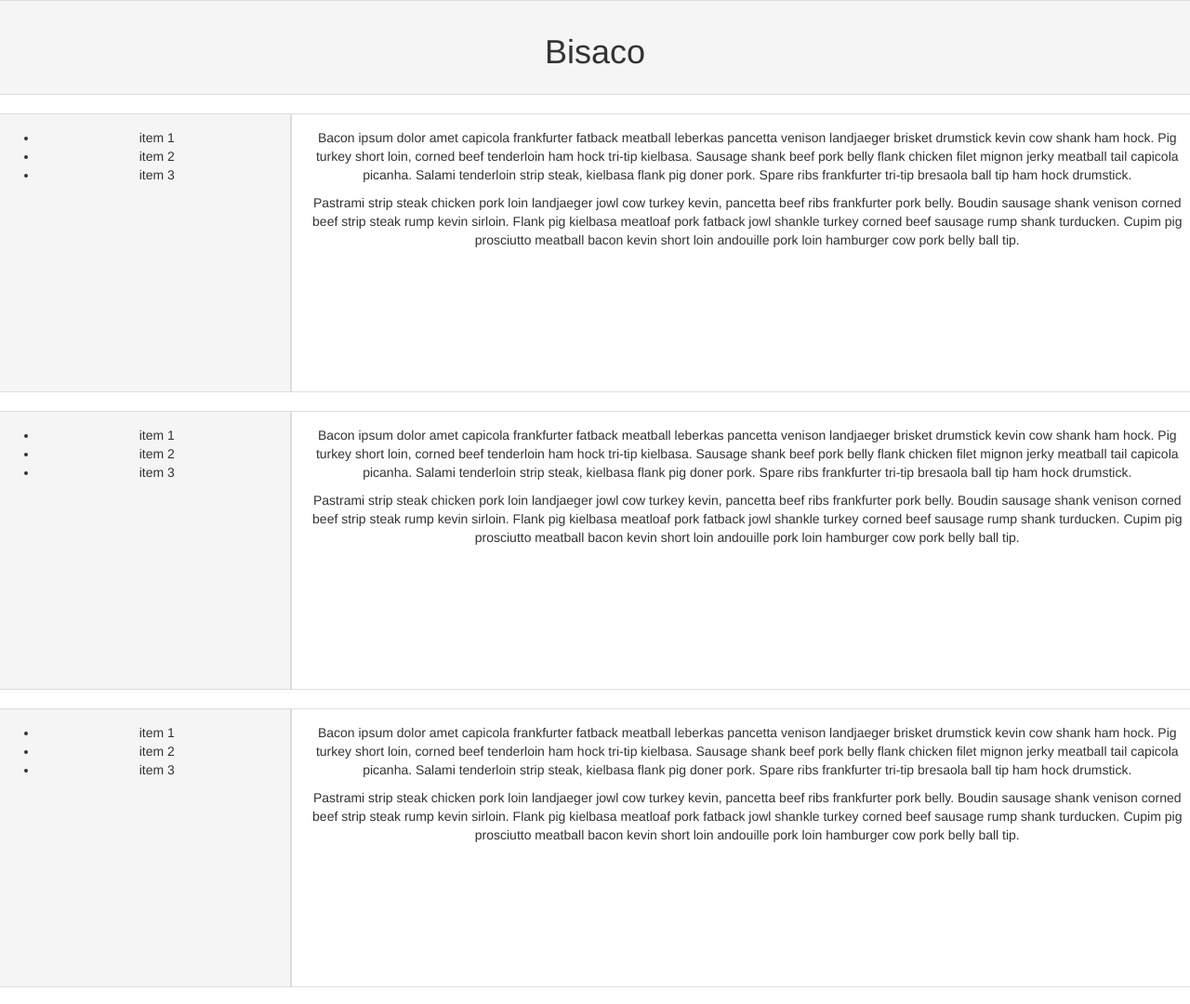
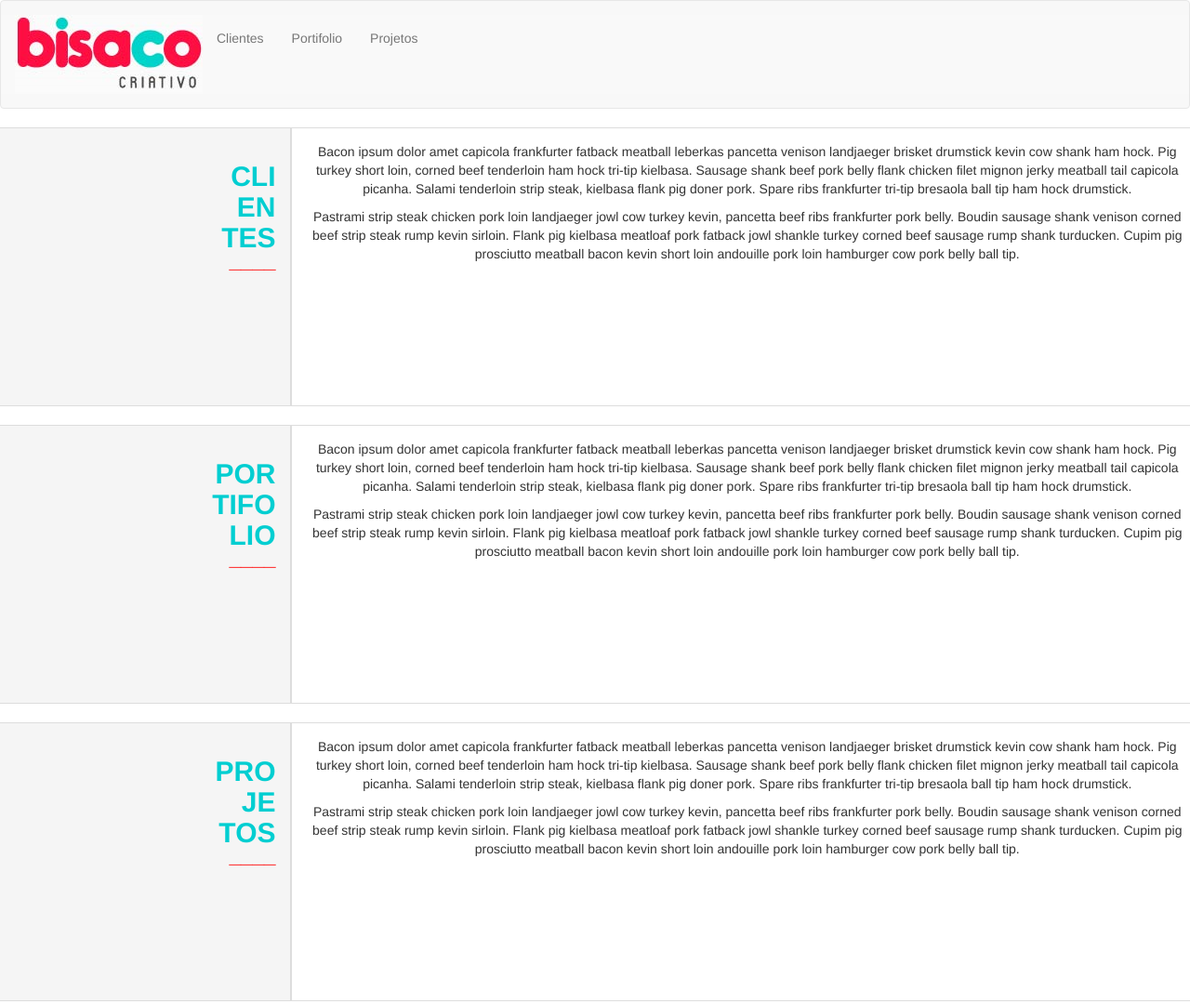
Before and after one commit to alvaropfn/bisaco, a plain HTML site: page index.html in a window 1280 px wide. Shown: the top 1080 px of the page at 93% size. Drawn offline with nearby package versions, Linux system fonts and the light colour scheme.

Commit message:
ajuses no navbar

```diff
--- a/css/style.css
+++ b/css/style.css
@@ -14,6 +14,11 @@
 	background-color: #f5f5f5;
 	border: 1px solid #ddd;
 	text-align: center;
+}
+aside[role="complementary"]{
+	text-align: right;
+	color: 	#00CED1;
+	word-break: break-all;
 }
 
 div[role="main"]{
@@ -35,3 +40,11 @@ div[role="main"], nav, aside{
 .projetos{
 	height: 300px;
 }
+
+.be_red{
+	color: red;
+}
+
+.be_bold{
+	font-weight: bold;
+}
--- a/index.html
+++ b/index.html
@@ -1,7 +1,6 @@
 <!DOCTYPE html>
 <html>
 <head>
-
 	<meta charset="utf-8">
 	<meta name ="viewport" content="width=device-width, initial-scale=1.0">
 
@@ -14,27 +13,33 @@
 	<title>Bisaco-Criativo</title>
 </head>
 <body>
-		<div class="conainer-fluid">
-
 	<!--==========HEADER==========-->
-			<header class="row">
-				<h1>Bisaco</h1>
-			</header>
+	<nav class="navbar navbar-default">
+		<div class="container-fluid">
+			<div class="navbar-header">
+				<img src="imagens/BisacoLogo.png"></img>
+			</div>
+			<div class="navbar-nav">
+				<ul class="nav navbar-nav">
+					<li><a href="#">Clientes</a></li>
+					<li><a href="#">Portifolio</a></li>
+					<li><a href="#">Projetos</a></li>
+				</ul>
+			</div>
+		</div>
+	</nav>
 
 	<!--==========CLIENTES==========-->
 	<div class="row clientes">
 		<aside role="complementary"
-					class="col-xs-2
+			class="col-xs-3
 							col-sm-2
 							col-md-3">
-					<ul>
-						<li>item 1</li>
-						<li>item 2</li>
-						<li>item 3</li>
-					</ul>
+			<h2 class="be_bold">CLI<br/>EN<br/>TES</br><sup class="be_red ">____</sup></h2>
+
 		</aside>
 		<div role="main"
-					class="col-xs-10
+			class="col-xs-9
 							col-sm-10
 							col-md-9">
 			<p>Bacon ipsum dolor amet capicola frankfurter fatback meatball leberkas pancetta venison landjaeger brisket drumstick kevin cow shank ham hock. Pig turkey short loin, corned beef tenderloin ham hock tri-tip kielbasa. Sausage shank beef pork belly flank chicken filet mignon jerky meatball tail capicola picanha. Salami tenderloin strip steak, kielbasa flank pig doner pork. Spare ribs frankfurter tri-tip bresaola ball tip ham hock drumstick.</p>
@@ -47,17 +52,13 @@
 	<div class="conainer-fluid">
 		<div class="row portifolio">
 			<aside role="complementary"
-						class="col-xs-2
+				class="col-xs-3
 								col-sm-2
 								col-md-3">
-						<ul>
-							<li>item 1</li>
-							<li>item 2</li>
-							<li>item 3</li>
-						</ul>
+				<h2 class="be_bold">POR<br/>TIFO<br/>LIO</br><sup class="be_red ">____</sup></h2>
 			</aside>
 			<div role="main"
-						class="col-xs-10
+				class="col-xs-9
 								col-sm-10
 								col-md-9">
 				<p>Bacon ipsum dolor amet capicola frankfurter fatback meatball leberkas pancetta venison landjaeger brisket drumstick kevin cow shank ham hock. Pig turkey short loin, corned beef tenderloin ham hock tri-tip kielbasa. Sausage shank beef pork belly flank chicken filet mignon jerky meatball tail capicola picanha. Salami tenderloin strip steak, kielbasa flank pig doner pork. Spare ribs frankfurter tri-tip bresaola ball tip ham hock drumstick.</p>
@@ -70,23 +71,18 @@
 	<div class="conainer-fluid">
 		<div class="row projetos">
 			<aside role="complementary"
-						class="col-xs-2
+				class="col-xs-3
 								col-sm-2
 								col-md-3">
-						<ul>
-							<li>item 1</li>
-							<li>item 2</li>
-							<li>item 3</li>
-						</ul>
+				<h2 class="be_bold">PRO<br/>JE<br/>TOS</br><sup class="be_red ">____</sup></h2>
 			</aside>
 			<div role="main"
-						class="col-xs-10
+				class="col-xs-9
 								col-sm-10
 								col-md-9">
 				<p>Bacon ipsum dolor amet capicola frankfurter fatback meatball leberkas pancetta venison landjaeger brisket drumstick kevin cow shank ham hock. Pig turkey short loin, corned beef tenderloin ham hock tri-tip kielbasa. Sausage shank beef pork belly flank chicken filet mignon jerky meatball tail capicola picanha. Salami tenderloin strip steak, kielbasa flank pig doner pork. Spare ribs frankfurter tri-tip bresaola ball tip ham hock drumstick.</p>
 
 				<p>Pastrami strip steak chicken pork loin landjaeger jowl cow turkey kevin, pancetta beef ribs frankfurter pork belly. Boudin sausage shank venison corned beef strip steak rump kevin sirloin. Flank pig kielbasa meatloaf pork fatback jowl shankle turkey corned beef sausage rump shank turducken. Cupim pig prosciutto meatball bacon kevin short loin andouille pork loin hamburger cow pork belly ball tip.</p>
-						<p></p>
 			</div>
 		</div>
 	<footer class="row">
```
Lines whose indentation alone changed are shown as unchanged.
